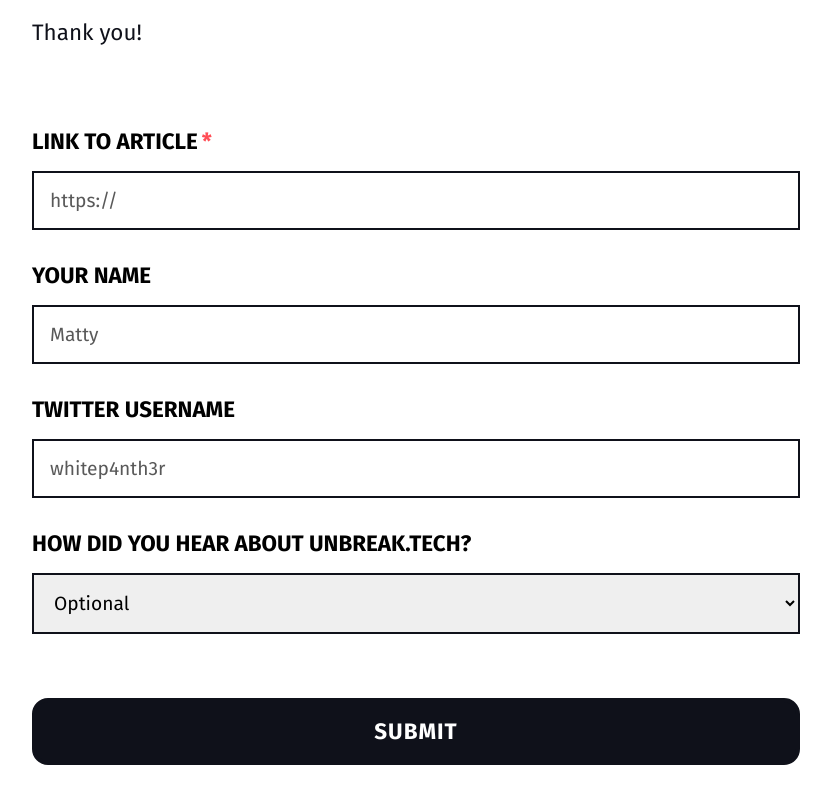
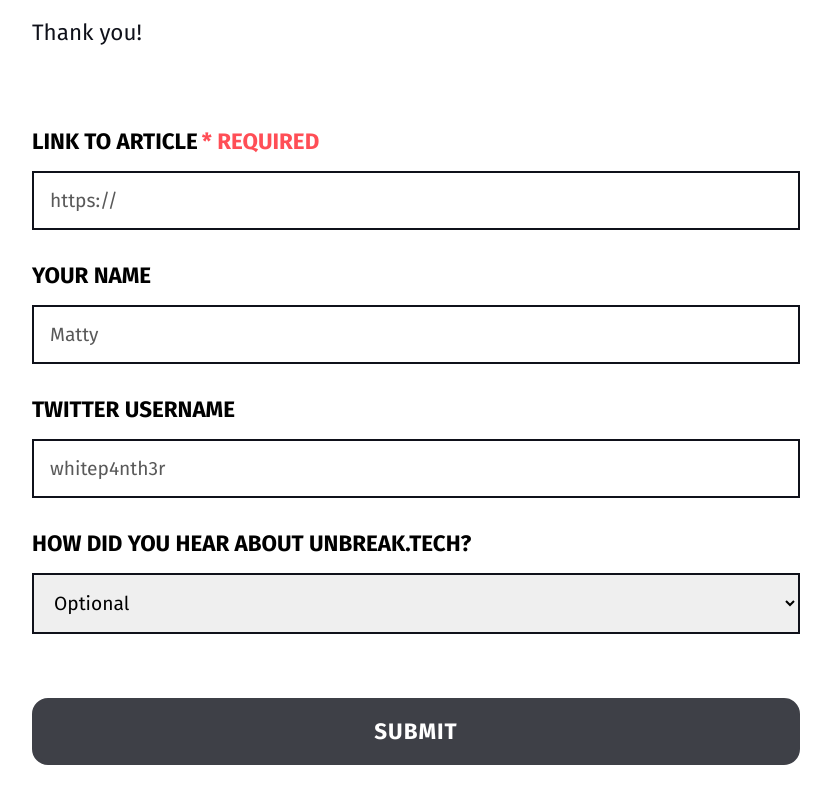
Before and after one commit to SecondeJK/unbreak.tech, a Next.js app: page /submit in a window 1280 px wide. Shown: the part 400-1200 px from the top of the page, without its empty margins (224-1055 px from the left). Built offline with nearby package versions, Linux system fonts and the light colour scheme.

Commit message:
:bug: Do not allow blank submissions

```diff
--- a/components/SubmitForm/index.js
+++ b/components/SubmitForm/index.js
@@ -3,12 +3,11 @@
 
 export default function SubmitForm() {
   const [link, setLink] = useState("");
-  const [linkValid, setLinkValid] = useState(true);
+  const [linkValid, setLinkValid] = useState(false);
   const [linkTouched, setLinkTouched] = useState(false);
   const [twitterUser, setTwitterUser] = useState("");
   const [name, setName] = useState("");
   const [word, setWord] = useState("-1");
-  const [canSubmit, setCanSubmit] = useState(true);
 
   function validateLink(value) {
     const match = value.match(/^https:\/\//);
@@ -53,6 +52,7 @@
         </p>
         <p className={Styles.disclaimer}>Thank you!</p>
       </div>
+
       <form
         name="Submit unbreak.tech article"
         method="POST"
@@ -62,7 +62,7 @@
         <input type="hidden" name="form-name" value="Submit unbreak.tech article" />
         <div className={Styles.submitForm__row}>
           <label htmlFor="link" required className={Styles.submitForm__label}>
-            Link to article<span className={Styles.submitForm__label__required}>*</span>
+            Link to article<span className={Styles.submitForm__label__required}>* required</span>
           </label>
           <input
             onChange={(e) => handleChange("link", e.target.value)}
@@ -142,13 +142,12 @@
         <button
           type="submit"
           className={`${Styles.submitForm__button} ${Styles.submitForm__button__full}`}
-          disabled={!canSubmit || !linkValid}>
+          disabled={!linkValid}>
           Submit
         </button>
-        {!canSubmit ||
-          (!linkValid && (
-            <p className={Styles.submitForm__error}>Please correct the form errors above.</p>
-          ))}
+        {!linkValid && linkTouched && (
+          <p className={Styles.submitForm__error}>Please correct the form errors above.</p>
+        )}
       </form>
     </>
   );
```
